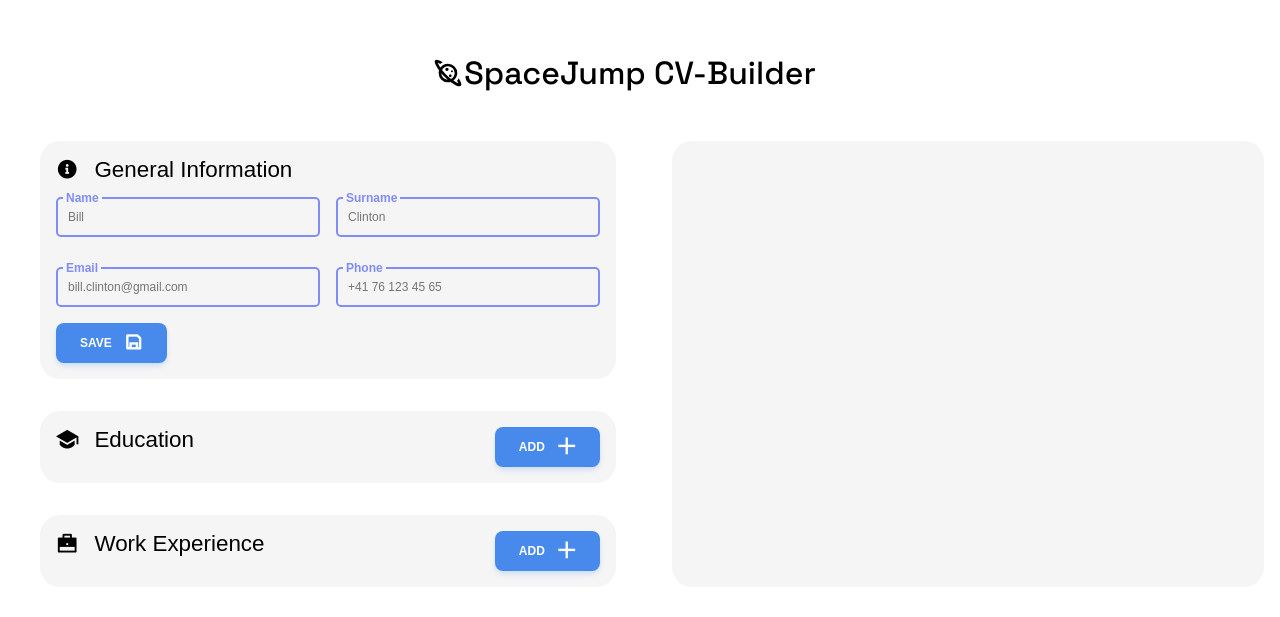
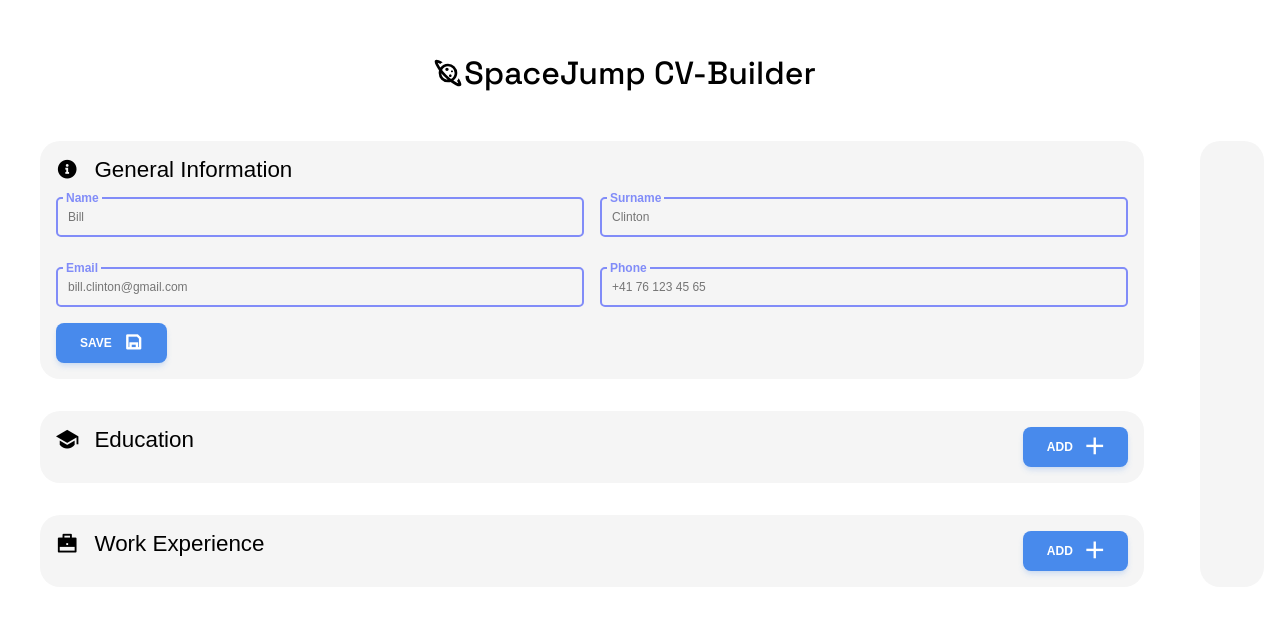
Before and after one commit to simonjaeggi/odinproject-cvbuilder, a React (Vite) app: page / in a window 1280 px wide. Shown: the part 107-724 px from the top of the page. Built offline with nearby package versions, Linux system fonts and the light colour scheme.

Commit message:
reduce preview width to mincontent

```diff
--- a/src/App.css
+++ b/src/App.css
@@ -15,7 +15,7 @@ body, html {
 }
 #root {
   display: grid;
-  grid-template-columns: 1fr 1fr;
+  grid-template-columns: 1fr min-content;
   grid-template-rows: 200px 1fr;
   column-gap: 2rem;
   grid-template-areas:
```
